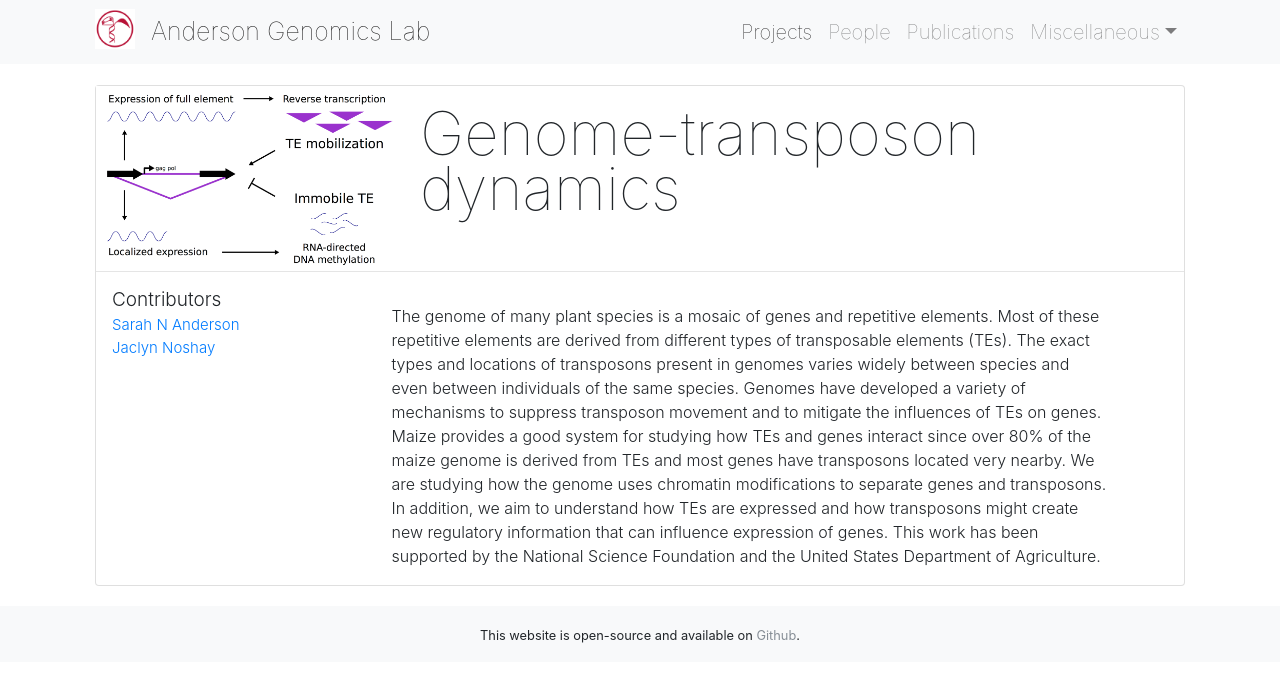
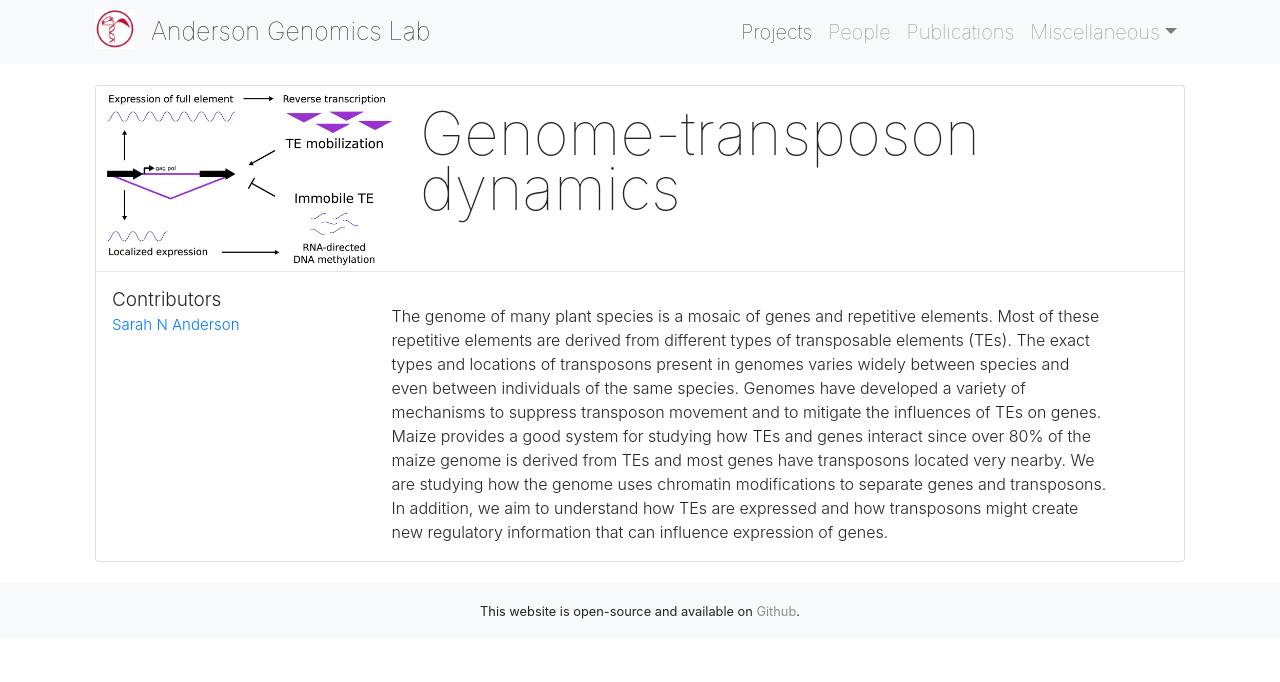
Before and after one commit to andersongenomicslab/andersongenomicslab.github.io, a Jekyll site: the page built from projects/_posts/2016-01-10-transposon.md, in a window 1280 px wide. Shown: the top 682 px of the page. Built offline with Jekyll 4.4.1, drawn with Linux system fonts in a browser that asks for light colours; nearby versions of some CDN libraries; a style sheet for code colours, icons or effects is not loaded.

Commit message:
Update 2016-01-10-transposon.md

```diff
--- a/projects/_posts/2016-01-10-transposon.md
+++ b/projects/_posts/2016-01-10-transposon.md
@@ -4,9 +4,8 @@ title: Genome-transposon dynamics
 description:
 contributors:
   - Sarah N Anderson
-  - Jaclyn Noshay
 image: /images/projects/te_expression.png
 link:
 ---
 
-The genome of many plant species is a mosaic of genes and repetitive elements.  Most of these repetitive elements are derived from different types of transposable elements (TEs).  The exact types and locations of transposons present in genomes varies widely between species and even between individuals of the same species.  Genomes have developed a variety of mechanisms to suppress transposon movement and to mitigate the influences of TEs on genes.  Maize provides a good system for studying how TEs and genes interact since over 80% of the maize genome is derived from TEs and most genes have transposons located very nearby.  We are studying how the genome uses chromatin modifications to separate genes and transposons.  In addition, we aim to understand how TEs are expressed and how transposons might create new regulatory information that can influence expression of genes.  This work has been supported by the National Science Foundation and the United States Department of Agriculture.
+The genome of many plant species is a mosaic of genes and repetitive elements.  Most of these repetitive elements are derived from different types of transposable elements (TEs).  The exact types and locations of transposons present in genomes varies widely between species and even between individuals of the same species.  Genomes have developed a variety of mechanisms to suppress transposon movement and to mitigate the influences of TEs on genes.  Maize provides a good system for studying how TEs and genes interact since over 80% of the maize genome is derived from TEs and most genes have transposons located very nearby.  We are studying how the genome uses chromatin modifications to separate genes and transposons.  In addition, we aim to understand how TEs are expressed and how transposons might create new regulatory information that can influence expression of genes.
```
